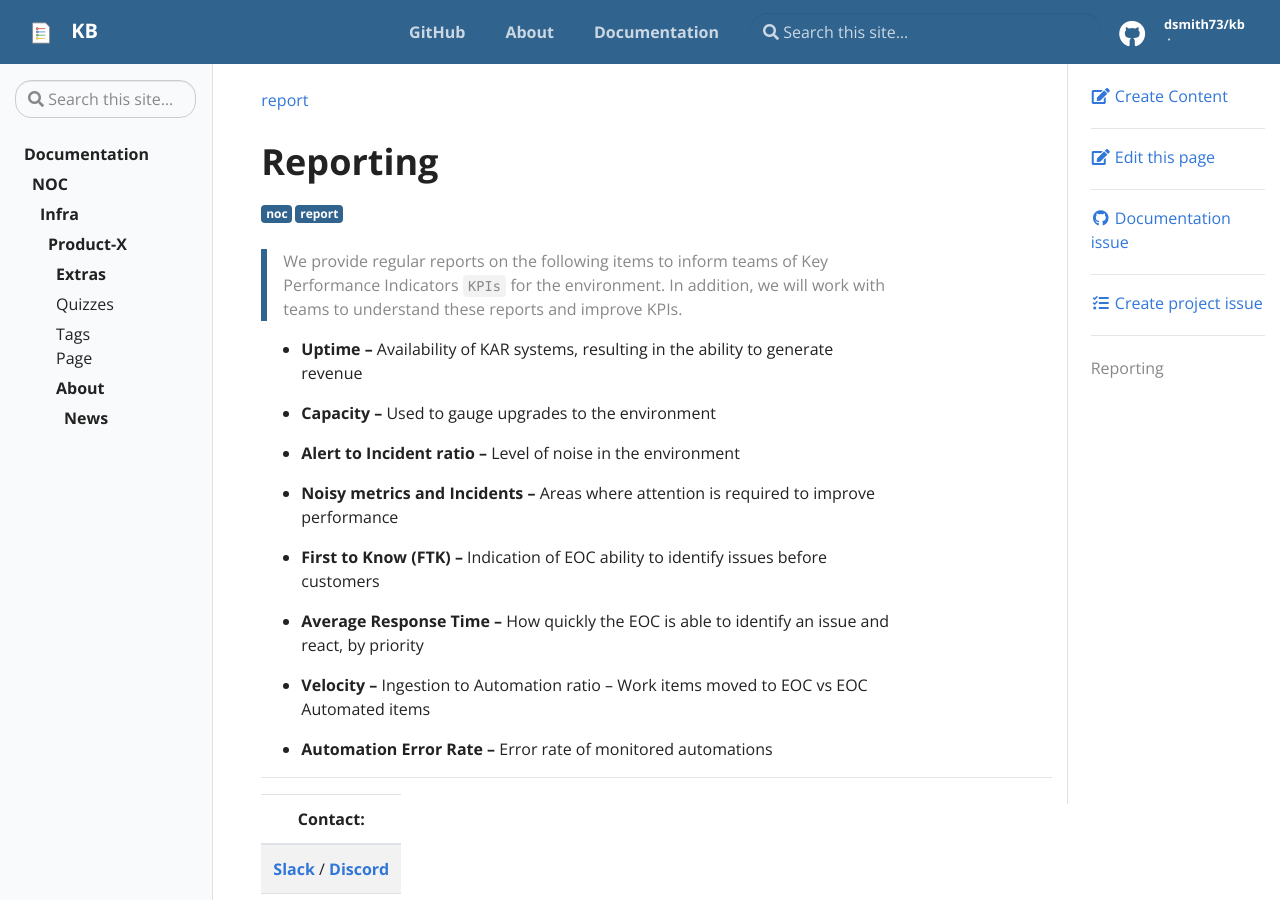
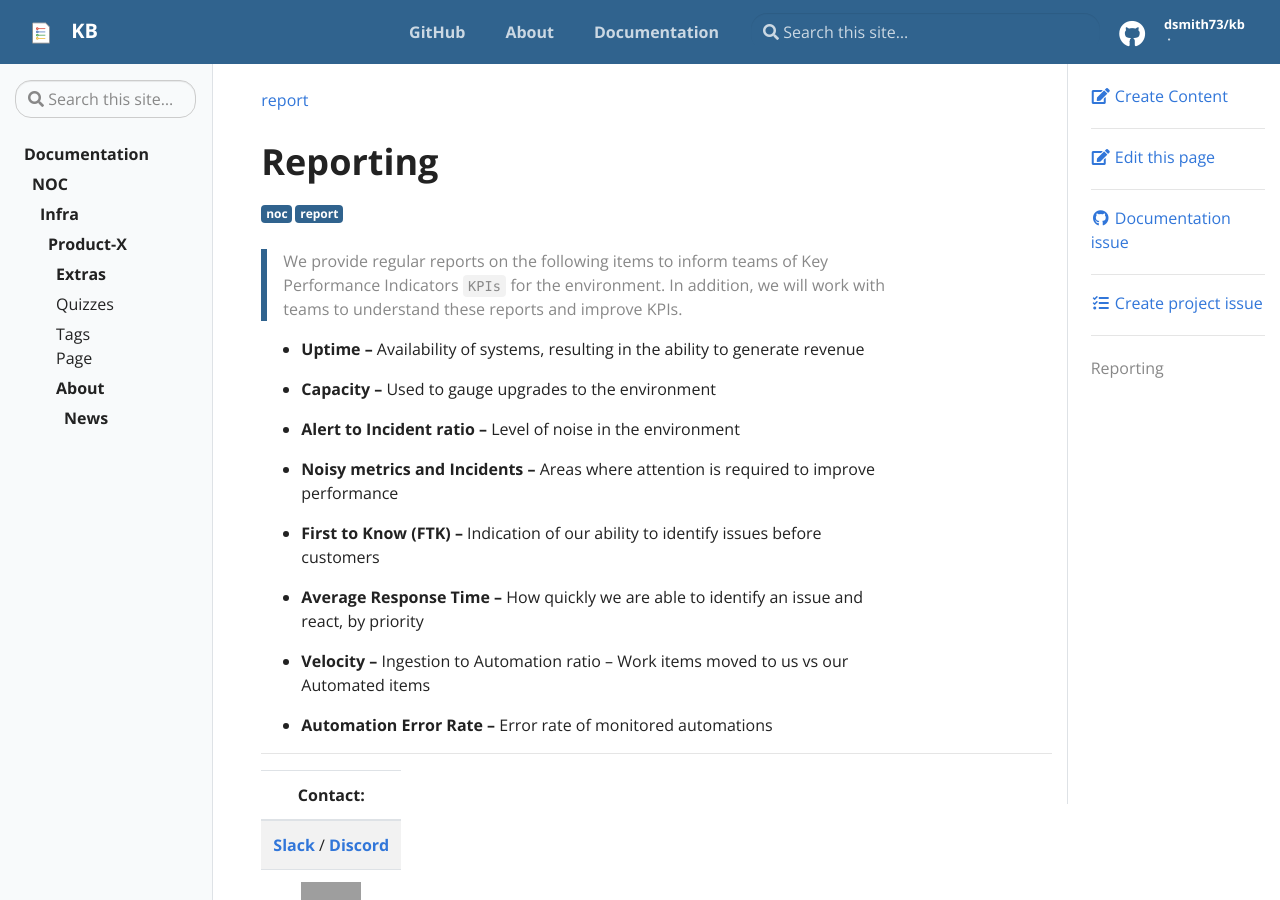
Before and after one commit to 101101/kb, a Jekyll site: the page built from _docs/noc/definitions/report.md, in a window 1280 px wide and 900 px high. Built offline with Jekyll 4.4.1, drawn with Linux system fonts in a browser that asks for light colours; grey boxes are pictures that could not be loaded.

Commit message:
Update report.md

```diff
--- a/_docs/noc/definitions/report.md
+++ b/_docs/noc/definitions/report.md
@@ -14,7 +14,7 @@ description: report
 
 > We provide regular reports on the following items to inform teams of Key Performance Indicators `KPIs` for the environment. In addition, we will work with teams to understand these reports and improve KPIs.
 
-  * **Uptime –** Availability of KAR systems, resulting in the ability to generate revenue
+  * **Uptime –** Availability of systems, resulting in the ability to generate revenue
 
   * **Capacity –** Used to gauge upgrades to the environment
 
@@ -22,11 +22,11 @@ description: report
 
   * **Noisy metrics and Incidents –** Areas where attention is required to improve performance
 
-  * **First to Know (FTK) –** Indication of EOC ability to identify issues before customers
+  * **First to Know (FTK) –** Indication of our ability to identify issues before customers
 
-  * **Average Response Time –** How quickly the EOC is able to identify an issue and react, by priority
+  * **Average Response Time –** How quickly we are able to identify an issue and react, by priority
 
-  * **Velocity –** Ingestion to Automation ratio – Work items moved to EOC vs EOC Automated items
+  * **Velocity –** Ingestion to Automation ratio – Work items moved to us vs our Automated items
 
   * **Automation Error Rate –** Error rate of monitored automations
 
```
